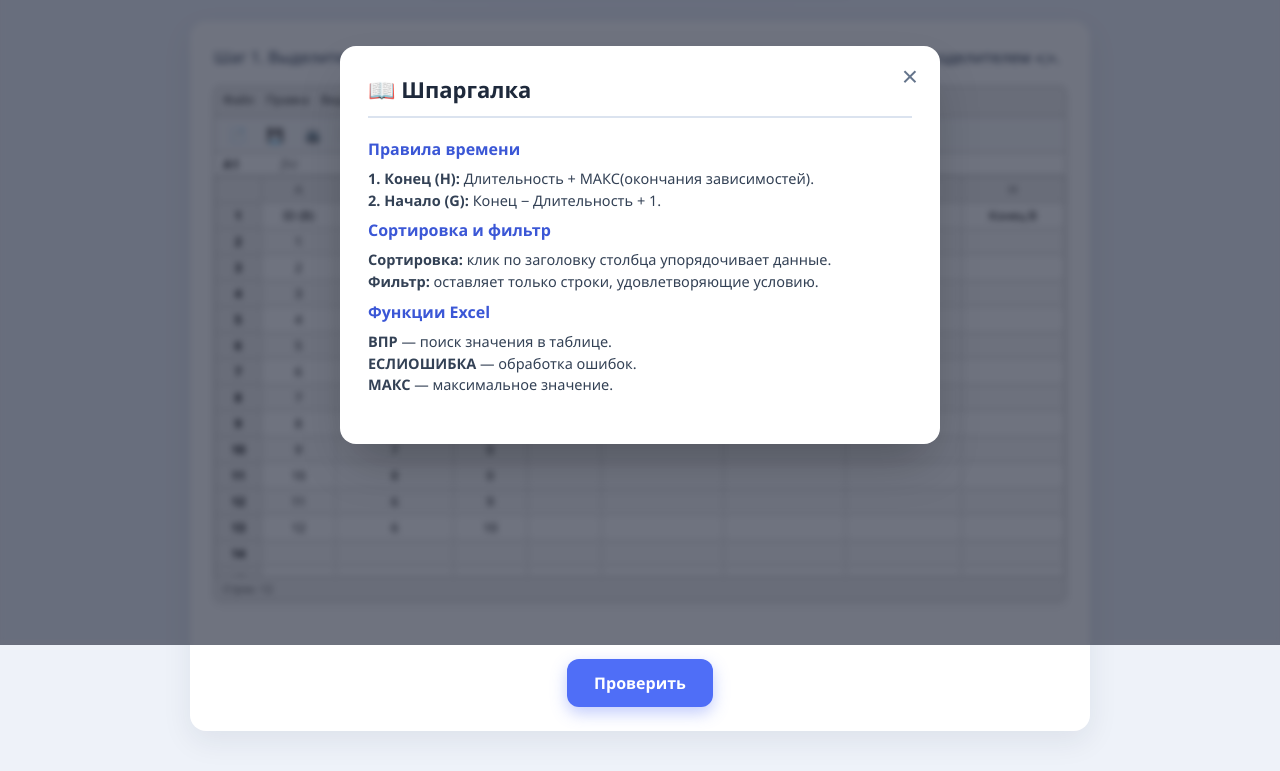
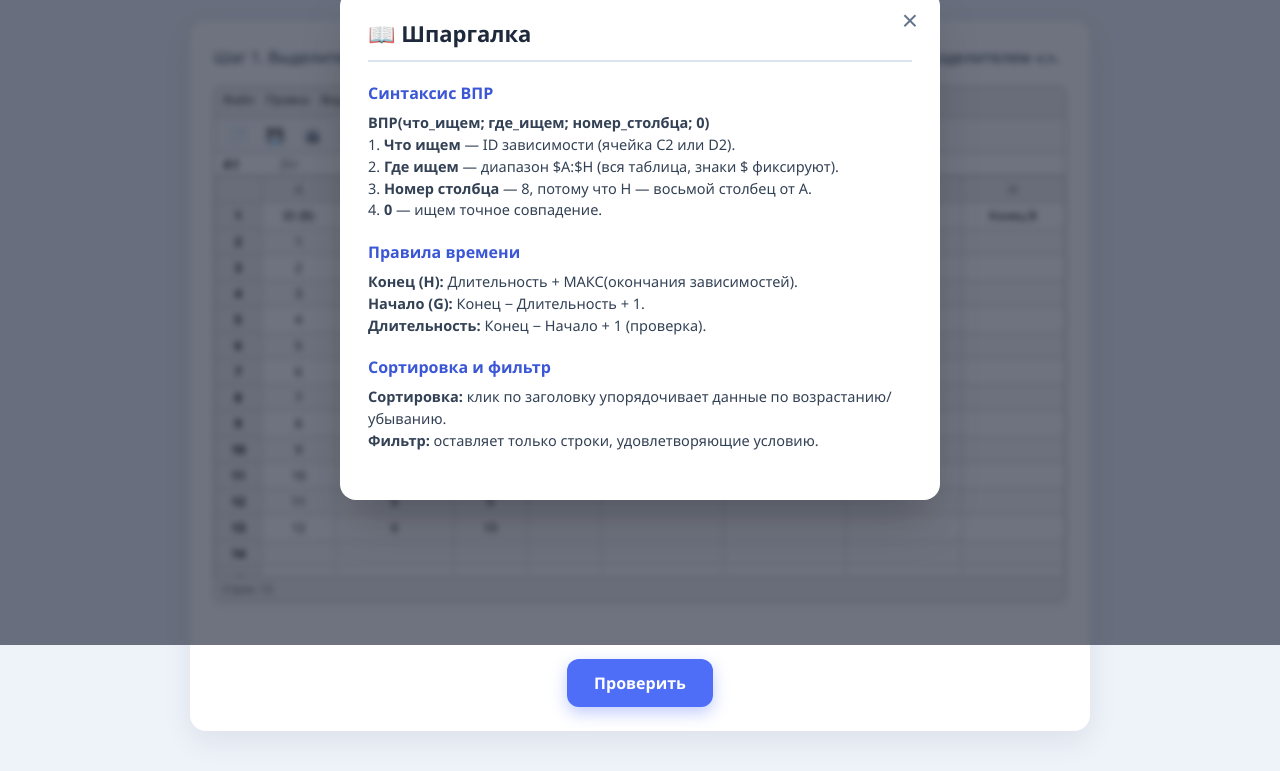
Before and after one commit to epantd/trainer_78grade, a plain HTML site: page st_grade/many_proces/index.html in a window 1280 px wide. Both pictures are taken after a click on the button "❓ Справка". Shown: the part 155-926 px from the top of the page. Drawn offline with Linux system fonts and the light colour scheme.

Commit message:
Update index.html

```diff
--- a/st_grade/many_proces/index.html
+++ b/st_grade/many_proces/index.html
@@ -53,9 +53,7 @@
           </div>
 
           <div class="calc-grid-container">
-            <table class="calc-table" id="calcTable">
-              <!-- Таблица генерируется через JS -->
-            </table>
+            <table class="calc-table" id="calcTable"></table>
           </div>
 
           <div class="calc-status-bar">
@@ -63,7 +61,7 @@
           </div>
         </div>
 
-        <!-- Панель фильтра (для шагов 13-16) -->
+        <!-- Панель фильтра -->
         <div class="filter-panel" id="filterPanel" hidden>
           <span style="font-weight:600;font-size:14px;">Фильтр:</span>
           <select id="filterColSelect" class="filter-select-calc">
@@ -159,16 +157,23 @@
     <button class="modal-close" id="closeHelpBtn" title="Закрыть">&times;</button>
     <h2>📖 Шпаргалка</h2>
     <div class="help-section">
+      <h3>Синтаксис ВПР</h3>
+      <p><b>ВПР(что_ищем; где_ищем; номер_столбца; 0)</b><br>
+      1. <b>Что ищем</b> — ID зависимости (ячейка C2 или D2).<br>
+      2. <b>Где ищем</b> — диапазон $A:$H (вся таблица, знаки $ фиксируют).<br>
+      3. <b>Номер столбца</b> — 8, потому что H — восьмой столбец от A.<br>
+      4. <b>0</b> — ищем точное совпадение.</p>
+    </div>
+    <div class="help-section">
       <h3>Правила времени</h3>
-      <p><b>1. Конец (H):</b> Длительность + МАКС(окончания зависимостей).<br>
-      <b>2. Начало (G):</b> Конец − Длительность + 1.</p>
+      <p><b>Конец (H):</b> Длительность + МАКС(окончания зависимостей).<br>
+      <b>Начало (G):</b> Конец − Длительность + 1.<br>
+      <b>Длительность:</b> Конец − Начало + 1 (проверка).</p>
+    </div>
+    <div class="help-section">
       <h3>Сортировка и фильтр</h3>
-      <p><b>Сортировка:</b> клик по заголовку столбца упорядочивает данные.<br>
+      <p><b>Сортировка:</b> клик по заголовку упорядочивает данные по возрастанию/убыванию.<br>
       <b>Фильтр:</b> оставляет только строки, удовлетворяющие условию.</p>
-      <h3>Функции Excel</h3>
-      <p><b>ВПР</b> — поиск значения в таблице.<br>
-      <b>ЕСЛИОШИБКА</b> — обработка ошибок.<br>
-      <b>МАКС</b> — максимальное значение.</p>
     </div>
   </div>
 </div>
```
